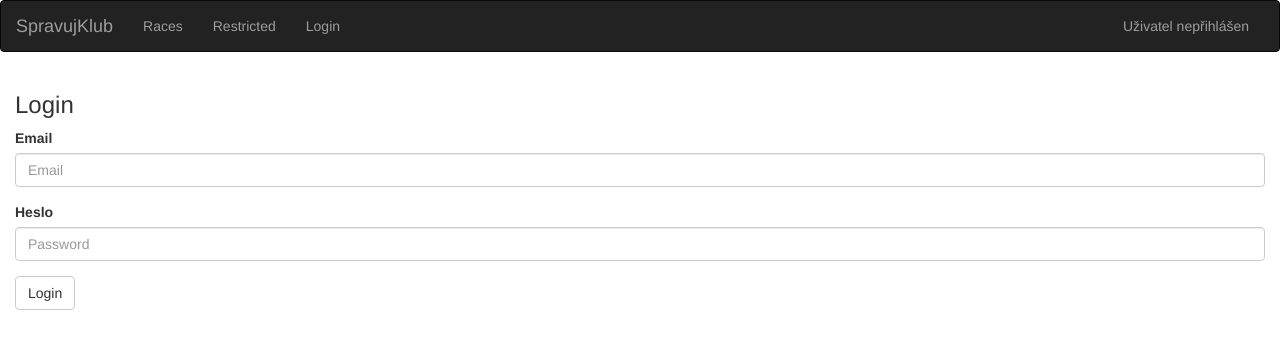
After one commit to MSKL/fit-bi-si1, a Flask app: page /login in a window 1280 px wide. The commit adds this page. Shown: the top 349 px of the page. Run offline with Flask 2, Linux system fonts and the light colour scheme; some libraries are stand-ins or nearby versions.

Commit message:
login now works

```diff
--- a/spravujklub/main.py
+++ b/spravujklub/main.py
@@ -1,4 +1,4 @@
-from flask import Flask, render_template
+from flask import Flask
 from flask_sqlalchemy import SQLAlchemy
 from flask_bootstrap import Bootstrap
 from flask_login import LoginManager
@@ -15,21 +15,12 @@ db = SQLAlchemy(app)
 
 # Setup the login manager and init
 login_manager = LoginManager()
+login_manager.login_view = 'login'
 login_manager.init_app(app)
 
 # Import the render views after setting up the application
 from views import *
 
 
-@login_manager.user_loader
-def load_user(user_id):
-    """should take the unicode ID of a user, and return the corresponding user object"""
-    try:
-        id = int(user_id)
-        return db.session.query(Member).get(id).first()
-    except:
-        return None
-
-
 if __name__ == '__main__':
     app.run()
--- a/spravujklub/models.py
+++ b/spravujklub/models.py
@@ -1,5 +1,4 @@
 from main import db
-from crypto import generate_salt
 
 
 class Member(db.Model):
--- a/spravujklub/templates/base.html
+++ b/spravujklub/templates/base.html
@@ -26,24 +26,22 @@
 							<ul class="nav navbar-nav">
 								<li><a href="{{ url_for('races') }}">Races</a></li>
 								<li><a href="{{ url_for('restricted') }}">Restricted</a></li>
+								<li><a href="{{ url_for('login') }}">Login</a></li>
 							</ul>
 
 							<ul class="nav navbar-nav navbar-right">
-								<li>
-									{% if current_user.is_authenticated %}
-										<a href="{{ url_for('profile') }}">Přihlášen uživatel {{ current_user.name }}</a>
-									{% else %}
+								{% if current_user.is_authenticated %}
+									<li>
+										<a href="#">Přihlášen uživatel {{ current_user.name }}</a>
+									</li>
+									<li>
+										<button type="button" onclick="location.href='/logout'" class="btn btn-default navbar-btn" id="signIn_button">Odhlásit se</button>
+									</li>
+								{% else %}
+									<li>
 										<a>Uživatel nepřihlášen</a>
-									{% endif %}
-								</li>
-								<li>
-									{% if current_user.is_authenticated %}
-										<button type="button" onclick="location.href='/logout'"
-												class="btn btn-default navbar-btn" id="signIn_button">
-											Odhlásit se
-										</button>
-									{% endif %}
-								</li>
+									</li>
+								{% endif %}
 							</ul>
 						</div>
 					</div>
--- /dev/null
+++ b/spravujklub/templates/login.html
@@ -0,0 +1,22 @@
+{% extends "base.html" %}
+
+{% block content %}
+    <div class="container-fluid tab-content">
+
+		<form role="form" method="post">
+            <h3>Login</h3>
+            <div class="form-group">
+                <label for="inputPrice">Email</label>
+                <input type="text" class="form-control" name="login_mail" placeholder="Email" >
+            </div>
+			<div class="form-group">
+                <label for="inputPrice">Heslo</label>
+                <input type="text" class="form-control" name="login_password" placeholder="Password" >
+            </div>
+            <div class="form-group">
+                <button type="submit" class="btn btn-default">Login</button>
+            </div>
+        </form>
+    </div>
+
+{% endblock %}
--- a/spravujklub/views.py
+++ b/spravujklub/views.py
@@ -1,16 +1,24 @@
 from flask import request, render_template, redirect
-from flask_login import login_required, login_user, logout_user
+from flask_login import login_required, login_user, logout_user, current_user
+
+from crypto import hash_password
+from functions import app_create_user, app_delete_user_by_id
 from entities.Race import Race
-from main import app, db
+from main import app, db, login_manager
 from models import Member
-from crypto import hash_password, generate_salt
 import datetime
-from functions import app_login_user, app_create_user, app_delete_user_by_id
+
+
+@login_manager.user_loader
+def load_user(user_id):
+    """should take the unicode ID of a user, and return the corresponding user object"""
+    return db.session.query(Member).get(user_id)
 
 
 @app.route('/', methods=['GET', 'POST'])
-@login_required
 def index():
+    print(current_user.is_authenticated)
+
     # Testing adding to the DB
     name = request.values.get("name")
     email = request.values.get("mail")
@@ -19,18 +27,11 @@ def index():
     # Testing deleting from DB
     delete = request.values.get("delete", type=int)
 
-    # Testing login
-    login_mail = request.values.get("login_mail")
-    login_password = request.values.get("login_password")
-
     if name and email and password:
         app_create_user(name=name, email=email, password=password)
 
     if delete:
         app_delete_user_by_id(delete)
-
-    if login_mail and login_password:
-        app_login_user(login_mail=login_mail, login_password=login_password)
 
     # Render the template
     return render_template("index.html", members=Member.query.all(), title="Spravuj Klub Index")
@@ -61,17 +62,40 @@ def race_edit():
     pass
 
 
-@app.route('/profile', methods=['GET'])
-@login_required
-def profile():
-    # TODO: Make the user's profile page
-    return render_template("profile.html", user=Member("Lukas", "test@test.cz", "1234"))
+#@app.route('/profile/<user_id>', methods = ['GET', 'POST', 'DELETE'])
+#@login_required # TODO: Anybody can view any member's page ATM. NOT TESTED.
+#def profile(user_id):
+#    if request.method == 'GET':
+#        """return the information for <user_id>"""
+#    if request.method == 'POST':
+#        """modify/update the information for <user_id>"""
+#        data = request.form  # a multidict containing POST data
+#    if request.method == 'DELETE':
+#        """delete user with ID <user_id>"""
+#    else:
+#        # POST Error 405 Method Not Allowed
+#        pass
+#
+#    return "Not implemented yet."
 
 
-@app.route('/login', methods=['POST'])
+@app.route('/login', methods=['GET', 'POST'])
 def login():
-    # TODO: Make the login page
-    pass
+    if current_user.is_authenticated:
+        return redirect("/")
+    else:
+        if request.method == "POST":
+            login_mail = request.form.get("login_mail")
+            login_password = request.form.get("login_password")
+            if login_mail and login_password:
+                user_to_login = db.session.query(Member).filter(Member.email == login_mail).first()
+                if user_to_login:
+                    hashed = hash_password(login_password, user_to_login.salt)
+                    if hashed == user_to_login.password:
+                        login_user(user_to_login)
+                        return redirect("/")
+
+    return render_template("login.html", title="Login")
 
 
 @app.route('/restricted')
@@ -82,6 +106,7 @@ def restricted():
 
 
 @app.route('/logout')
+@login_required
 def logout():
     """Logs out the current user and then redirects to the index"""
     logout_user()
```
Also changed, not shown: spravujklub/functions.py (+6 -14 lines), spravujklub/templates/index.html (+0 -16 lines).
